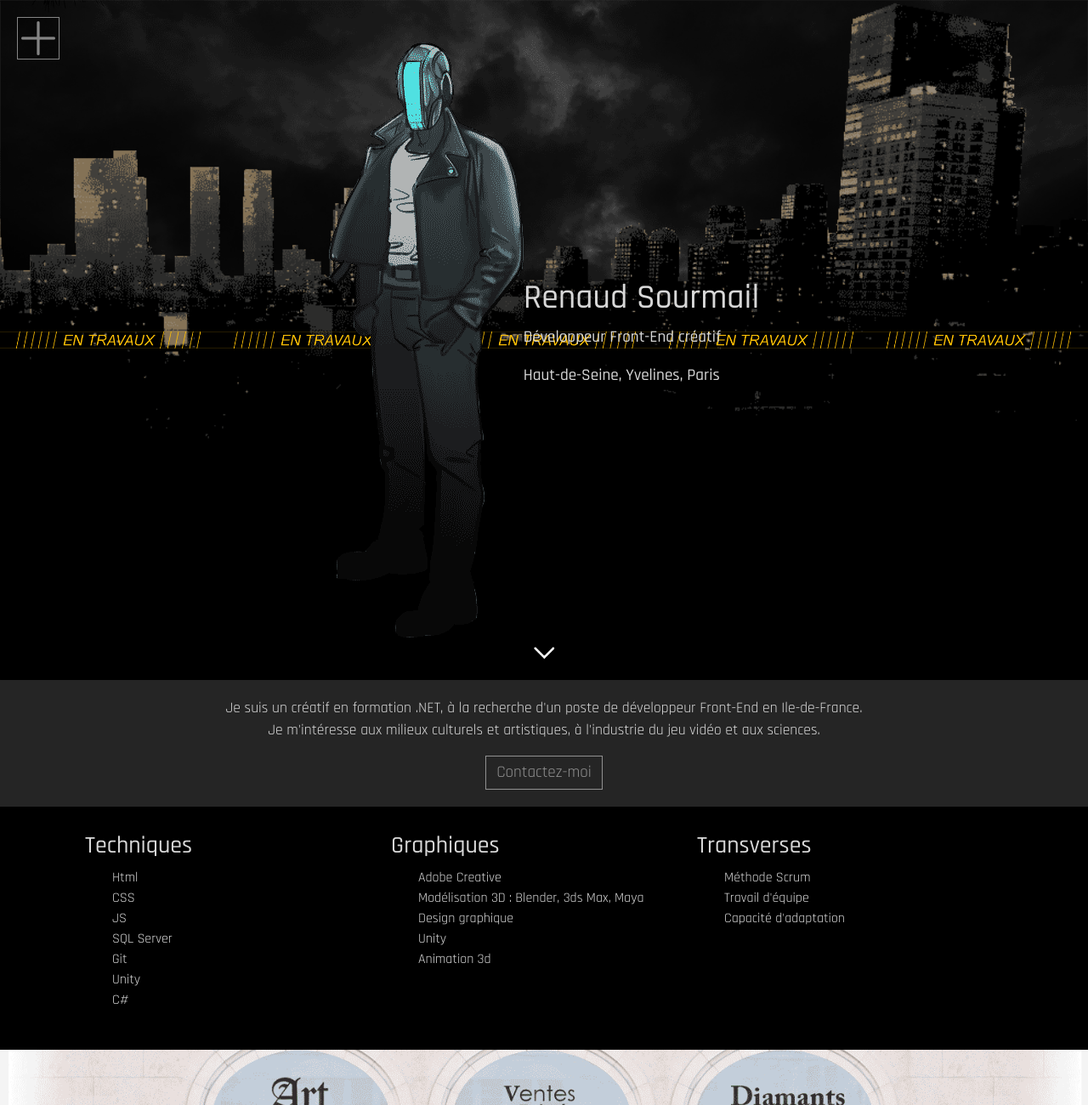
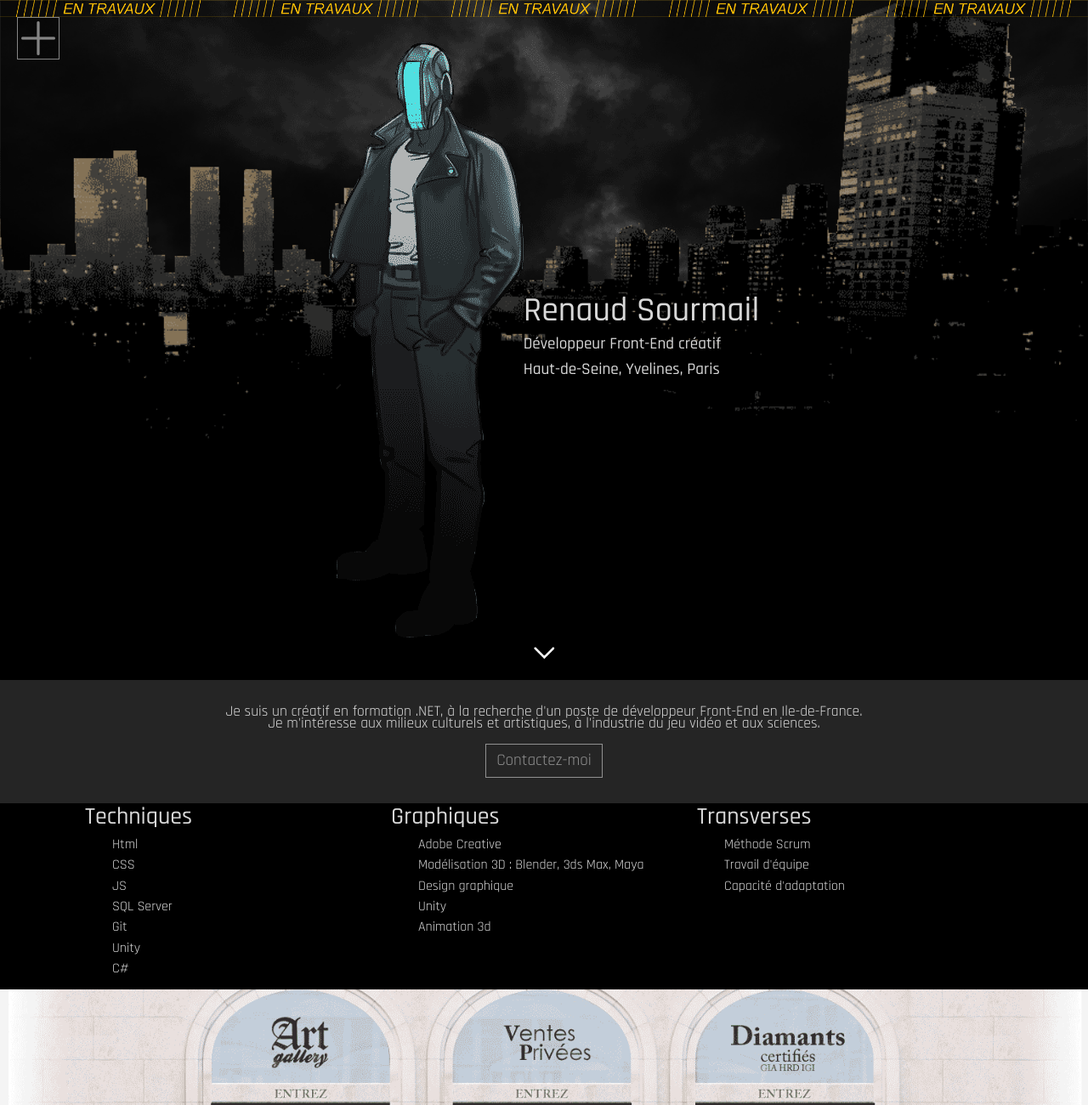
Before and after one commit to Renaudesign/renaudesign.github.io, a plain HTML site: page index.html in a window 1280 px wide. Shown: the top 1300 px of the page at 85% size. Drawn offline with nearby package versions, Linux system fonts and the light colour scheme.

Commit message:
bandeau travaux calé en haut *

```diff
--- a/001.css
+++ b/001.css
@@ -6,7 +6,7 @@ html{
 }
 body{
     font-family: 'Rajdhani', sans-serif;
-    color: #d8d8d8;
+    color: #d8d8d8;line-height: 0.9rem;
     background-color: #141318;
     background-image: url(./images/dramatic_skyline.gif), url(./images/dramatic_clouds.gif);
     background-repeat: no-repeat, no-repeat;
@@ -32,6 +32,12 @@ a:hover
 ul
 {
     list-style-type: none;
+}
+li{
+    margin-bottom: 10px;
+}
+strong{
+    font-weight: 600;
 }
 /*style dropdown liens*/
 .links{
@@ -81,7 +87,8 @@ ul
 }
 /**/
 section{
-    padding: 30px 100px;
+    padding-left: 100px;
+    padding-right: 100px;
 }
 header{
     position: relative;
@@ -93,7 +100,7 @@ header{
     background-image: url(./images/travaux.gif);
     background-repeat: repeat-x;
     background-size: 20%;
-    background-position: center;
+    background-position: top;
 }
 header > div > img{
     z-index: -100;
@@ -120,7 +127,7 @@ header div > p{
     font-size: 1.1rem;
     text-align: center;
     background-color: #ffffff25;
-    padding: 20px 0px;
+    padding: 30px 0px;
 }
 .contact{
     display: inline-block;
```
